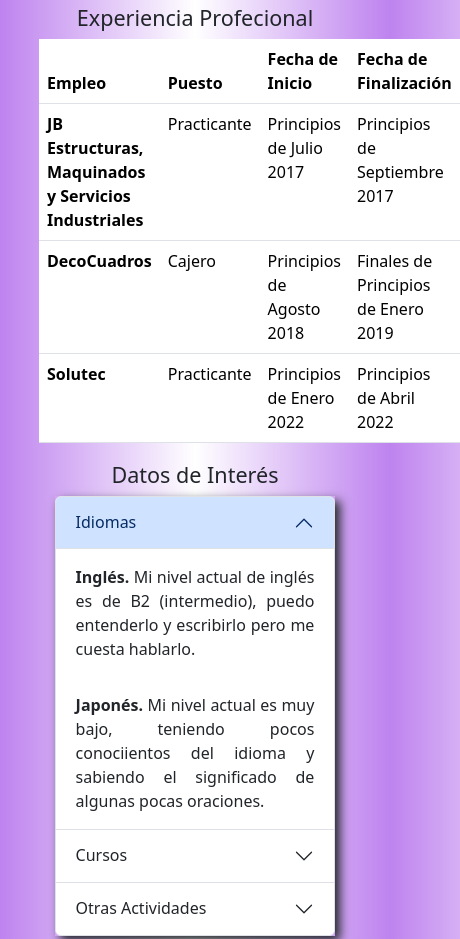
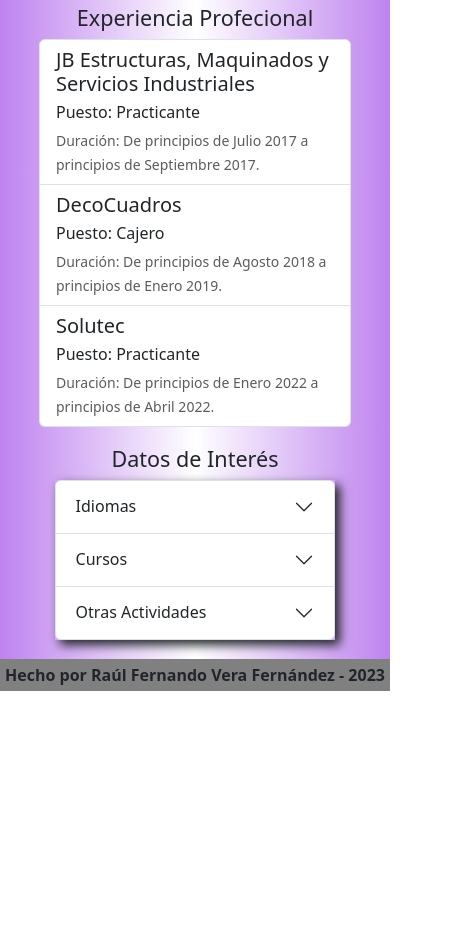
Before and after one commit to RVeraFernandez/cv_Raul_Vera, a plain HTML site: page index.html in a window 390 px wide. Shown: the part 845-1784 px from the top of the page, 460 px wide, since content can reach past the window. After the commit the page ends 1536 px from the top, so only its background shows below. Drawn offline with nearby package versions, Linux system fonts and the light colour scheme.

Commit message:
Cambio responsivo de experiencia profesional y comentarios

```diff
--- a/index.html
+++ b/index.html
@@ -52,9 +52,11 @@
     <div class="tarjetainfoger">
         <div class="card mb-3" style="max-width: 800px;">
             <div class="row g-0">
+              <!--Foto-->
               <div class="col-md-4">
                 <img src="..." class="img-fluid rounded-start" alt="Raúl Vera">
               </div>
+              <!--Info-->
               <div class="col-md-8">
                 <div class="card-body">
                     <h5 class="card-title">Soy Raúl Vera</h5>
@@ -99,6 +101,7 @@
                 <button type="button" data-bs-target="#carouselExampleCaptions" data-bs-slide-to="2" aria-label="Slide 3"></button>
               </div>
               <div class="carousel-inner">
+                <!--CBTis 122-->
                 <div class="carousel-item active">
                   <img src="./img/mecatronica.jpg" class="d-block w-100" alt="Mecatrónica">
                   <div class="carousel-caption d-none d-md-block">
@@ -108,6 +111,7 @@
                     </div>
                   </div>
                 </div>
+                <!--UTCH TSU DSM-->
                 <div class="carousel-item">
                   <img src="./img/desarrollosoftware.jpg" class="d-block w-100" alt="Desarrollo de Software">
                   <div class="carousel-caption d-none d-md-block">
@@ -118,6 +122,7 @@
                     </div>
                   </div>
                 </div>
+                <!--UTCH IDGS-->
                 <div class="carousel-item">
                   <img src="./img/gestionsoftware.jpg" class="d-block w-100" alt="Gestión de Software">
                   <div class="carousel-caption d-none d-md-block">
@@ -142,6 +147,7 @@
     <!--Botones-->
     <div class="d-md-none">
       <table class="botones_fa">
+        <!--CBTis 122-->
         <tr>
             <td>
               <a class="btn btn-danger" data-bs-toggle="collapse" href="#collapseExample" role="button" aria-expanded="false" aria-controls="collapseExample">
@@ -156,6 +162,7 @@
               </div>
             </td>
         </tr>
+        <!--UTCH TSU DSM-->
         <tr>
             <td>
               <a class="btn btn-success" data-bs-toggle="collapse" href="#collapseExample" role="button" aria-expanded="false" aria-controls="collapseExample">
@@ -170,6 +177,7 @@
               </div>
             </td>
         </tr>
+        <!--UTCH IDGS-->
         <tr>
             <td>
               <a class="btn btn-secondary" data-bs-toggle="collapse" href="#collapseExample" role="button" aria-expanded="false" aria-controls="collapseExample">
@@ -191,8 +199,10 @@
   <div id="exprofesional">
     <h4>Experiencia Profecional</h4>
     <!--Tabla de empleos-->
+    <div class="d-none d-md-block">
       <div class="tabla_empleos">
         <table class="table">
+          <!--Primer fila-->
           <thead>
             <tr>
               <th scope="col">Empleo</th>
@@ -202,18 +212,21 @@
             </tr>
           </thead>
           <tbody>
+            <!--Primer empleo-->
             <tr>
               <th scope="row">JB Estructuras, Maquinados y Servicios Industriales</th>
               <td>Practicante</td>
               <td>Principios de Julio 2017</td>
               <td>Principios de Septiembre 2017</td>
             </tr>
+            <!--Segundo empleo-->
             <tr>
               <th scope="row">DecoCuadros</th>
               <td>Cajero</td>
               <td>Principios de Agosto 2018</td>
-            <td>Finales de Principios de Enero 2019</td>
+              <td>Principios de Enero 2019</td>
             </tr>
+            <!--Tercer empleo-->
             <tr>
               <th scope="row">Solutec</th>
               <td>Practicante</td>
@@ -224,18 +237,49 @@
         </table>
       </div>
     </div>
+    <!--List group de empleos-->
+    <div class="d-md-none">
+      <div class="list-group">
+        <!--Primer empleo-->
+        <div class="list-group-item list-group-item">
+          <div class="d-flex w-100 justify-content-between">
+            <h5 class="mb-1">JB Estructuras, Maquinados y Servicios Industriales</h5>
+          </div>
+          <p class="mb-1">Puesto: Practicante</p>
+          <small class="text-muted">Duración: De principios de Julio 2017 a principios de Septiembre 2017.</small>
+        </div>
+        <!--Segundo empleo-->
+        <div class="list-group-item list-group-item" >
+          <div class="d-flex w-100 justify-content-between">
+            <h5 class="mb-1">DecoCuadros</h5>
+          </div>
+          <p class="mb-1">Puesto: Cajero</p>
+          <small class="text-muted">Duración: De principios de Agosto 2018 a principios de Enero 2019.</small>
+        </div>
+        <!--Tercer empleo-->
+        <div class="list-group-item list-group-item" >
+          <div class="d-flex w-100 justify-content-between">
+            <h5 class="mb-1">Solutec</h5>
+          </div>
+          <p class="mb-1">Puesto: Practicante</p>
+          <small class="text-muted">Duración: De principios de Enero 2022 a principios de Abril 2022.</small>
+        </div>
+      </div>
+    </div>
+  </div>
   <!--Datos de interés-->
   <div id="datosinteres">
     <h4 >Datos de Interés</h4>
     <div class="items_di">
       <div class="accordion" id="accordionPanelsStayOpenExample">
+        <!--Idiomas-->
         <div class="accordion-item">
           <h2 class="accordion-header" id="panelsStayOpen-headingOne">
-            <button class="accordion-button" type="button" data-bs-toggle="collapse" data-bs-target="#panelsStayOpen-collapseOne" aria-expanded="true" aria-controls="panelsStayOpen-collapseOne">
+            <button class="accordion-button collapsed" type="button" data-bs-toggle="collapse" data-bs-target="#panelsStayOpen-collapseOne" aria-expanded="false" aria-controls="panelsStayOpen-collapseOne">
               Idiomas
             </button>
           </h2>
-          <div id="panelsStayOpen-collapseOne" class="accordion-collapse collapse show" aria-labelledby="panelsStayOpen-headingOne">
+          <div id="panelsStayOpen-collapseOne" class="accordion-collapse collapse" aria-labelledby="panelsStayOpen-headingOne">
             <div class="texto_di">
               <div class="accordion-body">
                 <strong>Inglés.</strong> Mi nivel actual de inglés es de B2 (intermedio), puedo entenderlo y escribirlo pero me cuesta hablarlo.
@@ -246,6 +290,7 @@
             </div>
           </div>
         </div>
+        <!--Cursos-->
         <div class="accordion-item">
           <h2 class="accordion-header" id="panelsStayOpen-headingTwo">
             <button class="accordion-button collapsed" type="button" data-bs-toggle="collapse" data-bs-target="#panelsStayOpen-collapseTwo" aria-expanded="false" aria-controls="panelsStayOpen-collapseTwo">
@@ -261,6 +306,7 @@
             </div>
           </div>
         </div>
+        <!--Otras actividades-->
         <div class="accordion-item">
           <h2 class="accordion-header" id="panelsStayOpen-headingThree">
             <button class="accordion-button collapsed" type="button" data-bs-toggle="collapse" data-bs-target="#panelsStayOpen-collapseThree" aria-expanded="false" aria-controls="panelsStayOpen-collapseThree">
```
Lines whose indentation alone changed are shown as unchanged.
